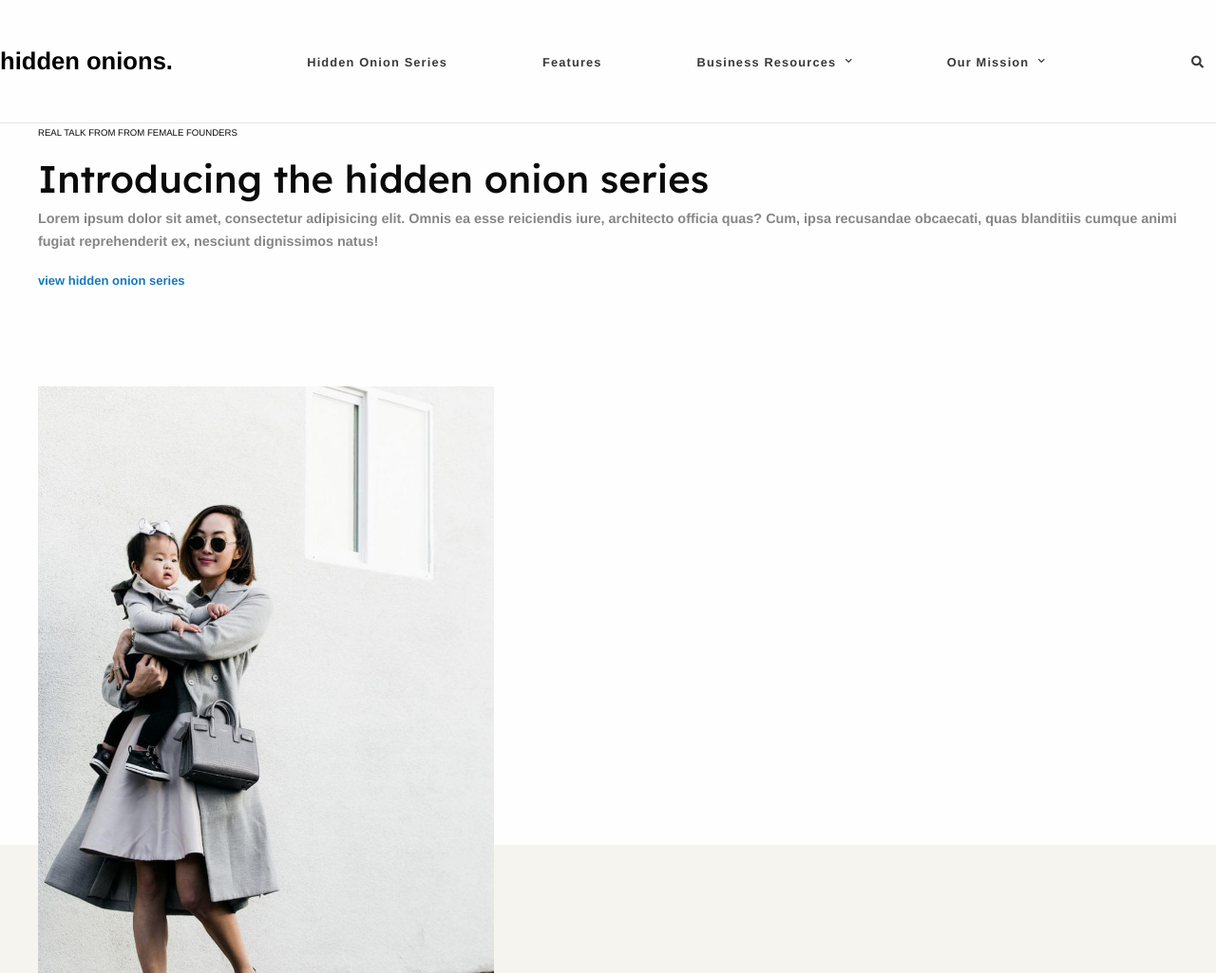
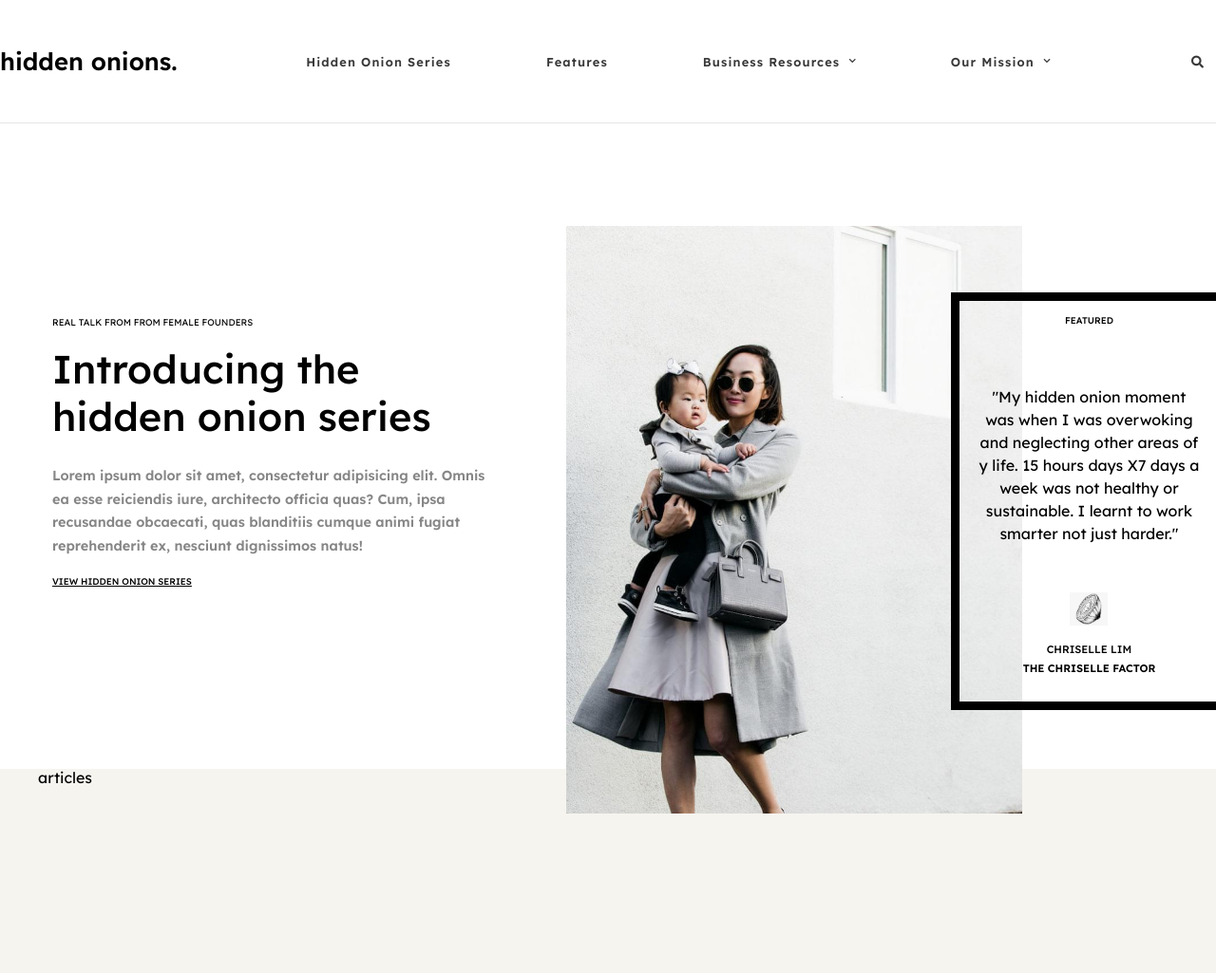
Before and after one commit to anitanenova/layout-project, a website: page index.html in a window 1280 px wide. Shown: the top 1025 px of the page at 95% size. Drawn offline with nearby package versions, Linux system fonts and the light colour scheme.

Commit message:
fix section intro

```diff
--- a/index.html
+++ b/index.html
@@ -23,11 +23,8 @@
     <main class="page-wrapper">
       <header class="header">
         <div class="header-content-wrapper">
-          <main class="header-main row align-middle align-center">
-            <div class="column small-4">
+          <main class="header-main">
             <div class="header-logo">hidden onions.</div>
-            </div>
-            <div class="column small-4">
             <nav class="header-navigation">
               <ul class="header-navigation-menu">
                 <li class="header-navigation-menu-item">
@@ -80,36 +77,53 @@
                 </li>
               </ul>
             </nav>
-            </div>
-            <div class="column small-4">
             <a class="header-search"><i class="fas fa-search"></i></a>
-            </div>
           </main>
         </div>
       </header>
       <main class="home-main">
-        <div class="page-content-wrapper">
-          <section class="intro-wrapper row">
-            <article class="intro-description columns small-5 large-5">
-              <p class="intro-subtitle">real talk from from female founders</p>
-              <h1 class="intro-title">Introducing the hidden onion series</h1>
+        <div class="row">
+          <div class="column">
+            <section class="intro-wrapper">
+              <article class="intro-description">
+                <p class="intro-subtitle">
+                  real talk from from female founders
+                </p>
+                <p class="intro-title">Introducing the hidden onion series</p>
                 <p class="intro-text">
-                Lorem ipsum dolor sit amet, consectetur adipisicing elit. Omnis
-                ea esse reiciendis iure, architecto officia quas? Cum, ipsa
-                recusandae obcaecati, quas blanditiis cumque animi fugiat
+                  Lorem ipsum dolor sit amet, consectetur adipisicing elit.
+                  Omnis ea esse reiciendis iure, architecto officia quas? Cum,
+                  ipsa recusandae obcaecati, quas blanditiis cumque animi fugiat
                   reprehenderit ex, nesciunt dignissimos natus!
                 </p>
                 <a class="intro-link">view hidden onion series</a>
               </article>
-            <article class="intro-image columns small-7 large-7">
+              <article class="intro-image">
                 <div class="image-wrapper">
                   <img
                     src="dist/images/mother-and-child.jpg"
                     alt="mother-and-child"
                   />
+                  <div class="image-description">
+                    <p class="image-title">featured</p>
+                    <p class="image-text">
+                      "My hidden onion moment was when I was overwoking and
+                      neglecting other areas of y life. 15 hours days X7 days a
+                      week was not healthy or sustainable. I learnt to work
+                      smarter not just harder."
+                    </p>
+                    <div class="image-author-wrapper">
+                      <div class="sub-image-wrapper">
+                        <img src="dist/images/onion.png" alt="onion" />
+                      </div>
+                      <p class="image-author">chriselle lim</p>
+                      <p class="image-author">the chriselle factor</p>
+                    </div>
+                  </div>
                 </div>
               </article>
             </section>
+          </div>
         </div>
         <section class="articles">
           <div class="page-content-wrapper">articles</div>
--- /dev/null
+++ b/src/sass/components/_image-description.scss
@@ -0,0 +1,60 @@
+.image {
+  &-description {
+    position: absolute;
+    border: 9px solid $color-primary;
+    width: 100%;
+    max-width: 290px;
+    height: 100%;
+    max-height: 440px;
+    box-sizing: border-box;
+    top: 70px;
+    right: -215px;
+    display: flex;
+    flex-flow: column wrap;
+    align-items: center;
+    justify-content: space-between;
+    padding: 0 20px;
+
+    .sub-image-wrapper {
+      width: 40px;
+      height: 35px;
+      margin-bottom: 15px;
+
+      img {
+        width: 100%;
+        height: 100%;
+      }
+    }
+  }
+
+  &-title {
+    text-transform: uppercase;
+    font-size: 0.6em;
+    font-weight: 500;
+  }
+
+  &-text {
+    font-size: 1em;
+    line-height: 1.5em;
+    text-align: center;
+  }
+
+  &-author {
+    &-wrapper {
+      display: flex;
+      flex-direction: column;
+      align-items: center;
+      justify-content: center;
+    }
+
+    text-transform: uppercase;
+    font-size: 0.7em;
+    font-weight: 500;
+    margin: 0;
+
+    &:last-child {
+      font-weight: 600;
+      margin-bottom: 25px;
+    }
+  }
+}
--- a/src/sass/components/sections/_intro.scss
+++ b/src/sass/components/sections/_intro.scss
@@ -1,12 +1,23 @@
 .intro {
+  &-wrapper {
+    display: grid;
+    grid-template-rows: 1fr;
+    height: 100%;
+    grid-template-columns: 3fr 4fr;
+    grid-column-gap: 70px;
+    align-items: center;
+  }
+
   &-subtitle {
     text-transform: uppercase;
     font-size: 0.6em;
   }
 
   &-title {
-    font-size: 2.5em;
+    font-size: 2.6em;
     font-weight: 500;
+    line-height: 1.2em;
+    margin: 15px 0 25px;
   }
 
   &-text {
@@ -17,14 +28,29 @@
   }
 
   &-image {
+    position: relative;
+    height: 100%;
+
     .image-wrapper {
       max-width: 480px;
-      position: relative;
+      position: absolute;
+      bottom: -50px;
 
       img {
-        position: absolute;
-        top: 100px; //todo
+        width: 100%;
+        height: 100%;
       }
     }
   }
+
+  &-link {
+    text-transform: uppercase;
+    font-weight: 500;
+    text-decoration: underline;
+    font-size: 0.6em;
+
+    &:hover {
+      cursor: pointer;
+    }
+  }
 }
--- a/src/sass/layout/_header.scss
+++ b/src/sass/layout/_header.scss
@@ -51,5 +51,9 @@
     & i {
       color: $color-secondary;
     }
+
+    &:hover {
+      cursor: pointer;
+    }
   }
 }
--- a/src/sass/master.scss
+++ b/src/sass/master.scss
@@ -17,9 +17,14 @@
 @import "components/dropdown";
 @import "components/sections/intro";
 @import "components/sections/articles";
+@import "components/image-description";
 
 // 6. Vendors
-@import "/node_modules/foundation-sites/dist/css/foundation.min.css";
+// sass-lint:disable
+@import "../../node_modules/foundation-sites/scss/foundation.scss";
+@include foundation-flex-classes;
+@include foundation-flex-grid;
+// sass-lint:enable
 
 // 6. Page-specific styles
 @import "pages/home";
--- a/src/sass/pages/_home.scss
+++ b/src/sass/pages/_home.scss
@@ -1,6 +1,6 @@
 .home {
   &-main {
     display: grid;
-    grid-template-rows: 760px 1250px 1220px;
+    grid-template-rows: 680px 1250px 1220px;
   }
 }
```
Also changed, not shown: dist/css/master.css, dist/css/master.min.css, dist/images/onion.png (added), src/images/onion.png (added), 1 other file. Lines whose indentation alone changed are shown as unchanged.
